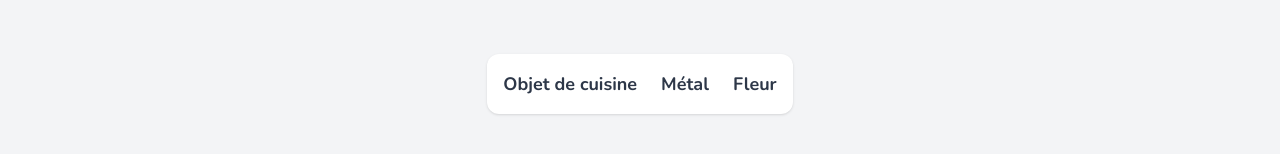
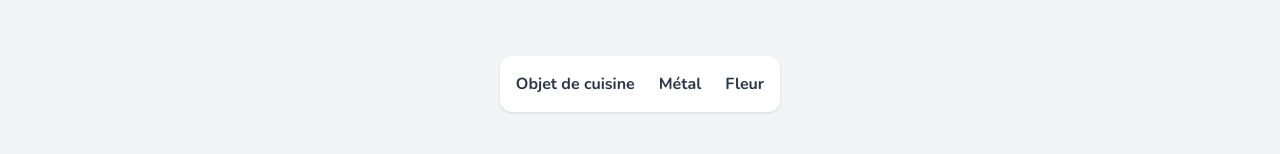
Before and after one commit to AralachDeRiv/random-memo-exo, a React (Vite) app: page /words-categories in a window 1280 px wide. Both pictures are taken after a click on the button "Valider". Shown: the part 364-518 px from the top of the page. Built offline with nearby package versions, Linux system fonts and the light colour scheme.

Commit message:
some style word-cat-ans

```diff
--- a/src/components/words-categories/WordsCategoriesAnswerCard.jsx
+++ b/src/components/words-categories/WordsCategoriesAnswerCard.jsx
@@ -88,10 +88,10 @@ const WordsCategoriesAnswerCard = ({
       {exercise && !showWords && (
         <div
           onClick={() => setShowWords(true)}
-          className="cursor-pointer w-full h-full flex justify-around gap-6 hover:scale-[0.98] active:scale-[0.98] transition duration-200"
+          className="cursor-pointer w-full h-full flex flex-wrap justify-around gap-6 hover:scale-[0.98] active:scale-[0.98] transition duration-200"
         >
           {exercise.rules.map((category, index) => (
-            <p key={index} className="text-lg font-bold">
+            <p key={index} className="whitespace-nowrap text-md font-bold">
               {category}
             </p>
           ))}
@@ -104,7 +104,7 @@ const WordsCategoriesAnswerCard = ({
             {exercise.words.map((word, index) => (
               <p
                 key={index}
-                className="whitespace-nowrap text-lg font-semibold"
+                className="whitespace-nowrap text-md font-semibold"
               >
                 {word}
               </p>
```
